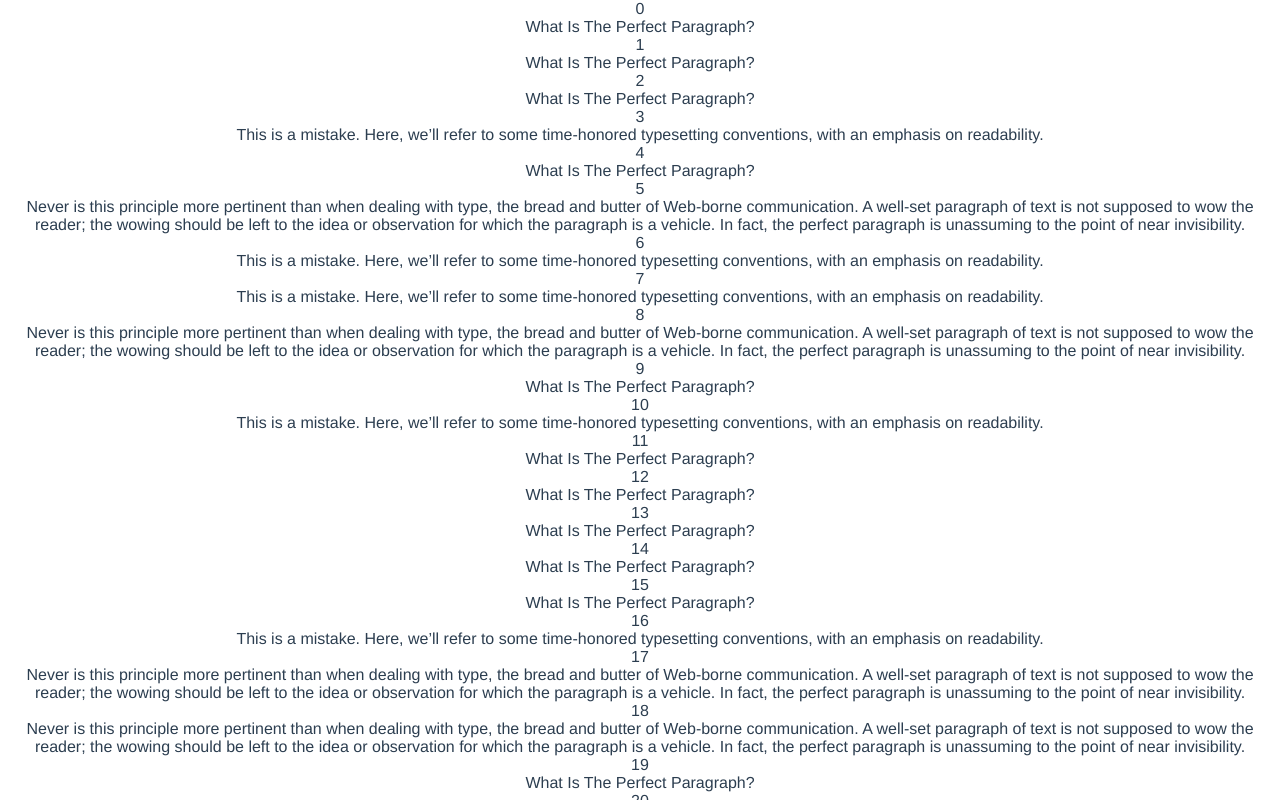
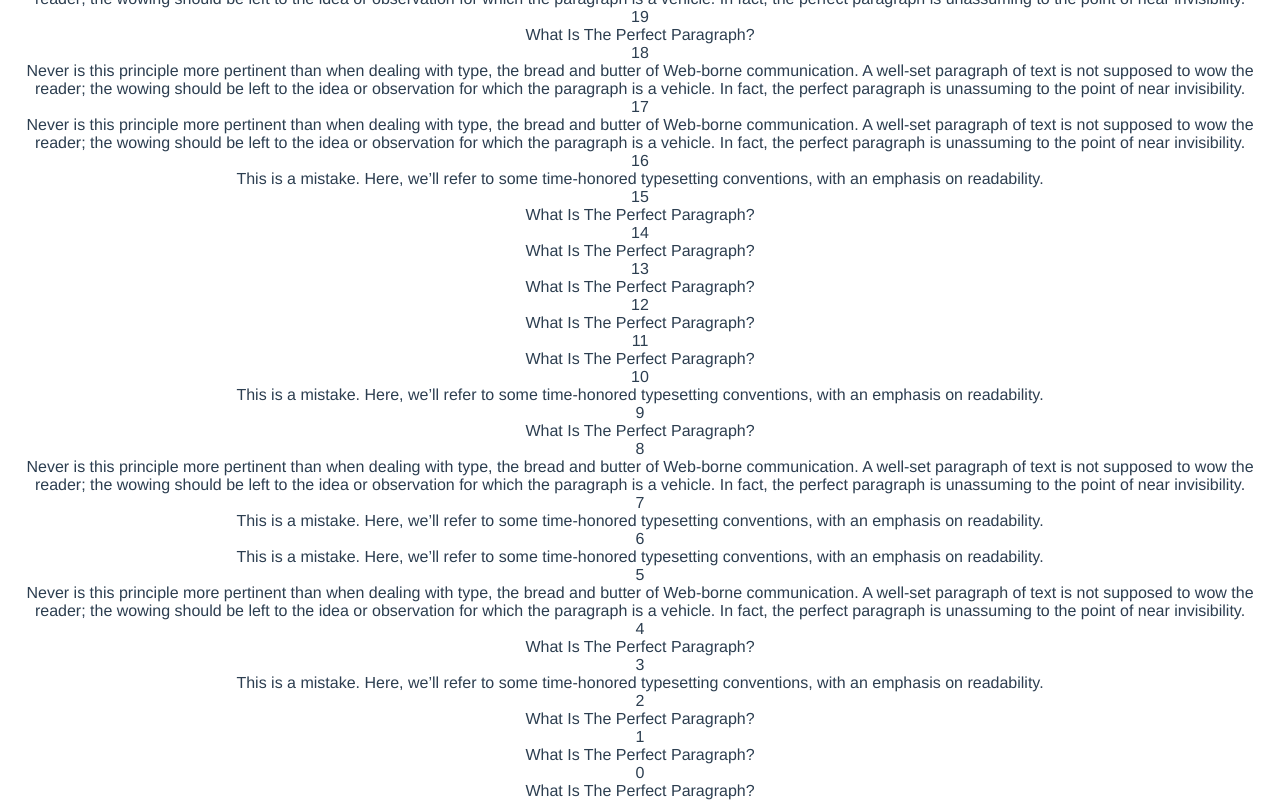
Before and after one commit to lazygagaliu/vue_virtualized, a Vue app: page / in a window 1280 px wide. Built offline with nearby package versions, Linux system fonts and the light colour scheme.

Commit message:
update: adjusted handleScroll method to fit both go top and bottom directions

```diff
--- a/src/App.vue
+++ b/src/App.vue
@@ -2,15 +2,15 @@
   <div id="app">
     <Virtualized
       :data="posts"
-      :direction="'to_bottom'"
-      @handleCross="call"
+      :direction="'to_top'"
+      @handleCross="loadMore"
     />
   </div>
 </template>
 
 <script>
 import Virtualized from './components/Virtualized.vue'
-import data from './helper/data';
+import data, { moreData } from './helper/data';
 
 export default {
   name: 'App',
@@ -23,8 +23,11 @@ export default {
     }
   },
   methods: {
-    call() {
+    loadMore() {
       console.log('entered');
+      setTimeout(() => {
+        this.posts = [...this.posts, ...moreData(this.posts.length)]
+      }, 800)
     }
   }
 }
--- a/src/components/Virtualized.vue
+++ b/src/components/Virtualized.vue
@@ -1,22 +1,18 @@
 <template>
   <div class="container" ref="container" @scroll="handleScroll">
-    <div class='float' :style="{ paddingTop: `${paddingTop}px`, paddingBottom: `${paddingBottom}px` }">
-      <!-- <LoadingComponent v-if="isToTop" :options="{ root: $refs.container }" @handleCross="handleCross" /> -->
-      <LoadingComponent v-if="isToBottom" :options="{ root: $refs.container }" @handleCross="handleCross" >
+    <div :class="['float', { reverse: isToTop }]" :style="{ paddingTop: `${paddingTop}px`, paddingBottom: `${paddingBottom}px` }">
         <div v-for="item in displayedData" :key="item.id">
           <Item @setHeight="(height) => cacheHeights(item.id, height)">
               <div>{{ item.id }}</div>
               <div>{{ item.content }}</div>
           </Item>
         </div>
-      </LoadingComponent>
     </div>
   </div>
 </template>
 
 <script>
 import Item from './Item.vue';
-import LoadingComponent from './LoadingComponent.vue';
 
 const SCROLL_DIRECTION = {
 	TO_TOP: 'to_top',
@@ -27,7 +23,6 @@ export default {
   name: 'Virtualized',
   components: {
     Item,
-    LoadingComponent
   },
   data() {
     return {
@@ -59,6 +54,7 @@ export default {
   methods: {
     cacheHeights(id, height) {
       if (this.heightsMap.has(id)) return;
+
       if (id === 0) this.heightsMap.set(id, height);
       else {
         const totalHeight = height + this.heightsMap.get(id - 1)
@@ -72,29 +68,51 @@ export default {
       }
     },
     handleScroll(e) {
-      console.log(e.target.scrollTop);
-      const offset = e.target.scrollTop;
-      const scrollDirection = offset > this.offset ? SCROLL_DIRECTION.TO_BOTTOM : SCROLL_DIRECTION.TO_TOP;
-      if (scrollDirection === SCROLL_DIRECTION.TO_BOTTOM && (offset < this.$parent.$el.clientHeight)) return
+      const offset = this.getOffset(e);
+
+      const isGoForward = offset > this.offset;
+      if (isGoForward && (offset < this.$parent.$el.clientHeight)) return;
       const currentPage = this.pageArray.findIndex(page => this.heightsMap.get(page) > offset)
+      console.log({ currentPage });
       this.displayedData = this.data.slice(this.pageArray[currentPage - 1], this.pageArray[currentPage + 2])
-
       const itemIndexBeforePage = this.pageArray[currentPage - 1];
       const itemIndexAfterPage = this.pageArray[currentPage + 2];
-      this.offset = offset;
-      this.paddingTop = itemIndexBeforePage ? this.heightsMap.get(itemIndexBeforePage - 1) : 0;
-      this.paddingBottom = itemIndexAfterPage ? this.heightsMap.get(this.heightsMap.size - 1) - this.heightsMap.get(itemIndexAfterPage - 1) : 0;
+
+      this.calculatePadding(itemIndexBeforePage, itemIndexAfterPage);
       console.log({ itemIndexBeforePage, itemIndexAfterPage });
     },
+    getOffset(e) {
+      return this.isToTop ? e.target.scrollHeight - e.target.scrollTop - e.target.clientHeight : e.target.scrollTop;
+    },
+    calculatePadding(itemIndexBeforePage, itemIndexAfterPage) {
+      if (this.isToTop) {
+        this.paddingBottom = itemIndexBeforePage ? this.heightsMap.get(itemIndexBeforePage - 1) : 0;
+        this.paddingTop = itemIndexAfterPage ? this.heightsMap.get(this.heightsMap.size - 1) - this.heightsMap.get(itemIndexAfterPage - 1) : 0;
+      } else {
+        this.paddingTop = itemIndexBeforePage ? this.heightsMap.get(itemIndexBeforePage - 1) : 0;
+        this.paddingBottom = itemIndexAfterPage ? this.heightsMap.get(this.heightsMap.size - 1) - this.heightsMap.get(itemIndexAfterPage - 1) : 0;
+      }
+    },
     handleCross() {
-      this.$emit('handleCross')
+      // this.$emit('handleCross')
+    },
+    concatDisplayDataAndNewData(firstIndexInNewData) {
+      this.displayedData = [...this.displayedData, ...this.data.slice(firstIndexInNewData, this.data.length)];
     }
+  },
+  watch: {
+    data(newData, prevData) {
+      if (newData.length !== prevData) {
+        console.log('get more', newData);
+        this.concatDisplayDataAndNewData(prevData.length);
+      }
+    },
   },
   created() {
     this.displayedData = this.data;
   },
   mounted() {
-    this.direction === SCROLL_DIRECTION.TO_TOP && (this.$refs.container.scrollTop = this.$refs.container.scrollHeight);
+    this.isToTop && (this.$refs.container.scrollTop = this.$refs.container.scrollHeight);
   },
   updated() {
   },
@@ -114,5 +132,11 @@ export default {
   top: 0;
   left: 0;
   width: 100%;
+  min-height: 100vh;
+}
+
+.reverse {
+  display: flex;
+  flex-direction: column-reverse;
 }
 </style>
```
